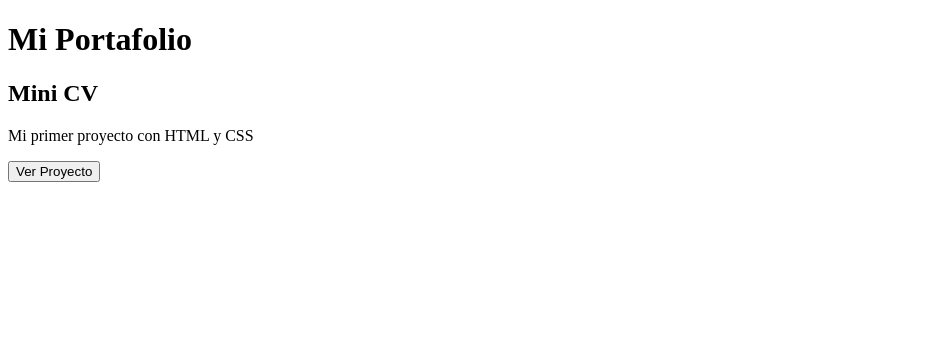
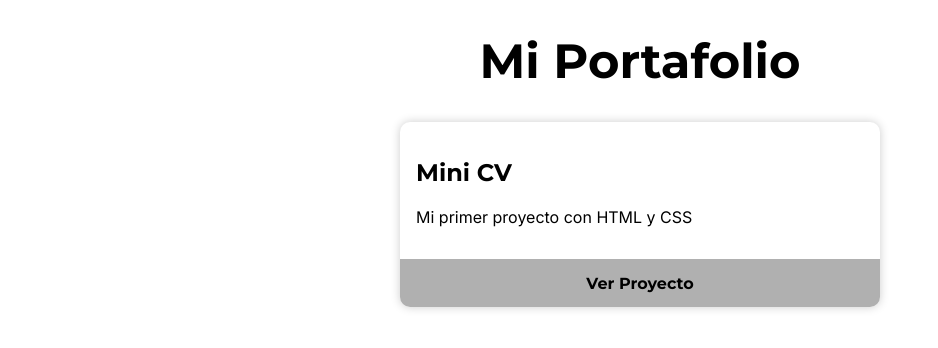
Before and after one commit to ecespedesp/portafolio, a plain HTML site: page index.html in a window 1280 px wide. Shown: the whole page, without its empty margins (0-938 px from the left). Drawn offline with Linux system fonts and the light colour scheme; the site is published under a folder, as on GitHub Pages, so addresses that start at the root find nothing.

Commit message:
cambio de ruta css

```diff
--- a/index.html
+++ b/index.html
@@ -4,7 +4,7 @@
     <meta charset="UTF-8">
     <meta name="viewport" content="width=device-width, initial-scale=1.0">
     <title>Mi Portafolio</title>
-    <link rel="stylesheet" href="/css/style-proyecto.css">
+    <link rel="stylesheet" href="css/style-proyecto.css">
     <link href="https://fonts.googleapis.com/css2?family=Montserrat:wght@400;700&display=swap" rel="stylesheet">
     <link href="https://fonts.googleapis.com/css2?family=Inter:wght@400;700&display=swap" rel="stylesheet">
 
```
